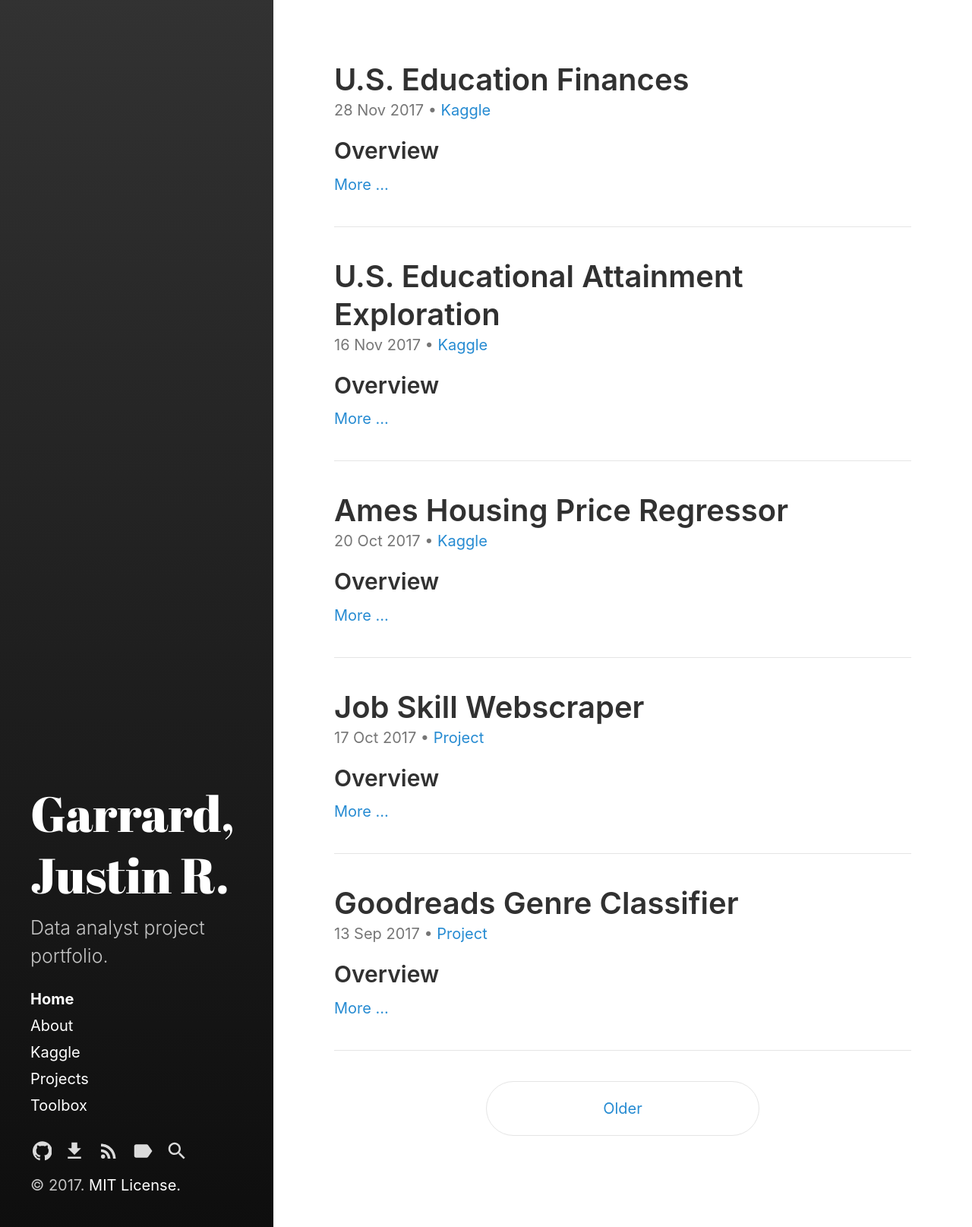
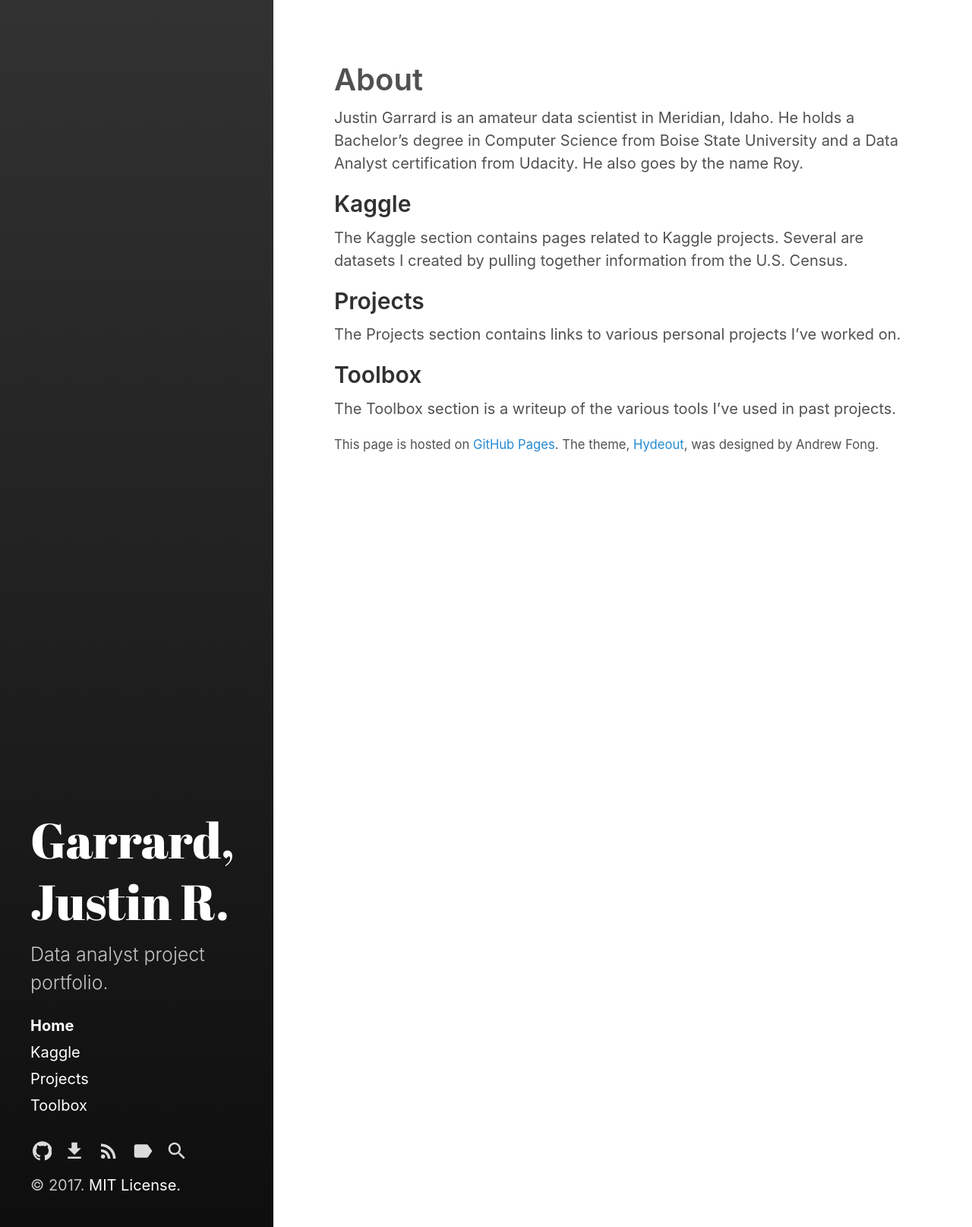
Before and after one commit to justinrgarrard/justinrgarrard.github.io, a Jekyll site: the page built from index.md, in a window 1280 px wide. Shown: the whole page at 76% size. Built offline with Jekyll 4.4.1, drawn with Linux system fonts in a browser that asks for light colours; the list of posts is cut into pages by our own code.

Commit message:
Changed home page appearence

```diff
--- a/_layouts/index.html
+++ b/_layouts/index.html
@@ -1,42 +1,8 @@
 ---
-layout: default
+layout: page
+title: About
 ---
 
-<div class="content">
-  {% include pagination-newer.html %}
+Justin Garrard is an amateur data scientist in Meridian, Idaho. He holds a Bachelor's degree in Computer Science from Boise State University and a Data Analyst certification from Udacity. He also goes by the name Roy.
 
-  {{ content }}
-
-  {% for post in paginator.posts %}
-  <article class="post-body">
-    <h2 class="post-title">
-      <a href="{{ site.baseurl }}{{ post.url }}">
-        {{ post.title }}
-      </a>
-    </h2>
-    {% include post-meta.html post=post %}
-
-    {% if post.excerpt %}
-      {{ post.excerpt }}
-    {% else %}
-      {{ post.content }}
-    {% endif %}
-
-    {% if post.excerpt %}
-      {% comment %}Excerpt may be equal to content. Check.{% endcomment %}
-      {% capture content_words %}
-        {{ post.content | number_of_words }}
-      {% endcapture %}
-      {% capture excerpt_words %}
-        {{ post.excerpt | number_of_words }}
-      {% endcapture %}
-
-      {% if content_words != excerpt_words %}
-        <a href="{{ site.baseurl }}{{ post.url }}">More &hellip;</a>
-      {% endif %}
-    {% endif %}
-  </article>
-  {% endfor %}
-
-  {% include pagination-older.html %}
-</div>
+This page is hosted on [GitHub Pages](https://pages.github.com/). The theme, [Hydeout](https://github.com/fongandrew/hydeout), was designed by Andrew Fong.
--- a/index.html
+++ /dev/null
@@ -1,4 +0,0 @@
----
-layout: index
-title: Home
----
--- a/about.md
+++ b/index.md
@@ -1,9 +1,21 @@
 ---
 layout: page
 title: About
-sidebar_link: true
 ---
 
 Justin Garrard is an amateur data scientist in Meridian, Idaho. He holds a Bachelor's degree in Computer Science from Boise State University and a Data Analyst certification from Udacity. He also goes by the name Roy.
 
+## Kaggle
+
+The Kaggle section contains pages related to Kaggle projects. Several are datasets I created by pulling together information from the U.S. Census.
+
+## Projects
+
+The Projects section contains links to various personal projects I've worked on.
+
+## Toolbox
+
+The Toolbox section is a writeup of the various tools I've used in past projects.
+
+
 <sup>This page is hosted on [GitHub Pages](https://pages.github.com/). The theme, [Hydeout](https://github.com/fongandrew/hydeout), was designed by Andrew Fong.</sup>
```
Also changed, not shown: category/kaggle.md (+1 -1 lines).
